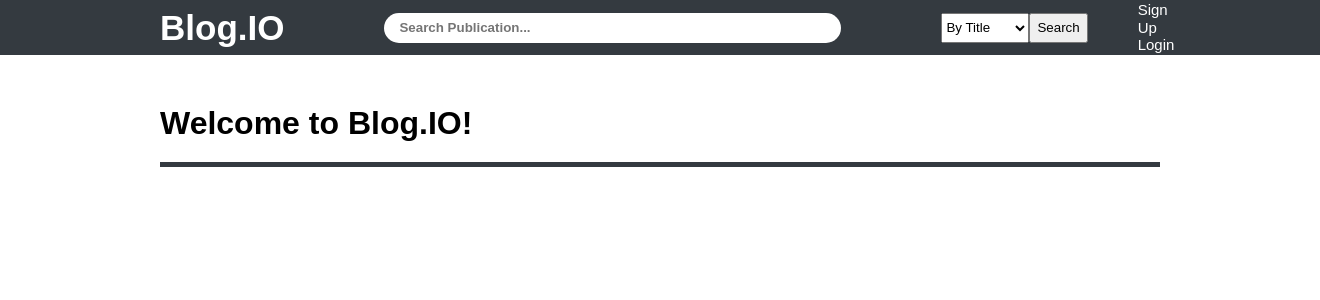
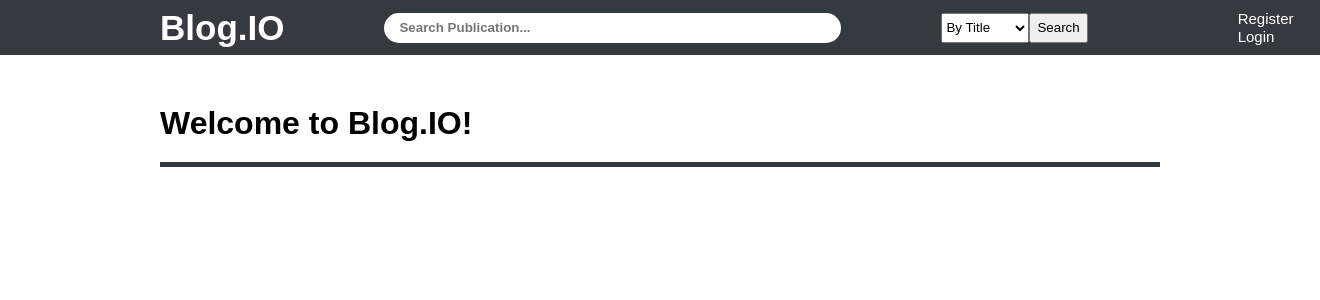
Before and after one commit to reimarrosas/ECommerce_Assign02, a PHP site: page /ECommerce_Assign02/ in a window 1320 px wide. Shown: the top 300 px of the page. Run offline with PHP 8.4, Linux system fonts and the light colour scheme; data that the repository does not hold is empty.

Commit message:
Changed text for better format

```diff
--- a/Blog/app/views/includes/header.php
+++ b/Blog/app/views/includes/header.php
@@ -46,7 +46,7 @@
             }
             else {
 
-              echo '<li><a href="/ECommerce_Assign02/Blog/Login/register" name="signup"> Sign Up</a></li>
+              echo '<li><a href="/ECommerce_Assign02/Blog/Login/register" name="signup"> Register</a></li>
                   <li><a href="/ECommerce_Assign02/Blog/Login/index" name="signin"> Login</a></li>';
             }
             ?>
--- a/Blog/public/css/style.css
+++ b/Blog/public/css/style.css
@@ -50,12 +50,14 @@ nav .logo a{
     float: left;
     overflow: hidden;
     padding: 0px;
-    margin-left: 10px;
-    margin-right: 20px;
+
 
 }
 
 .nav-items li a{
+
+    margin-left: 10px;
+    margin-right: 20px;
     color: #FFFFFF;
     font-size: 15px;
     font-family: "Poppins" ,sans-serif;
@@ -82,6 +84,10 @@ nav .logo a{
     font-weight: bold;
 }
 
+.search-bar button{
+
+    margin-right: 100px;
+}
 /*         */
 
 /* Forms */
```
